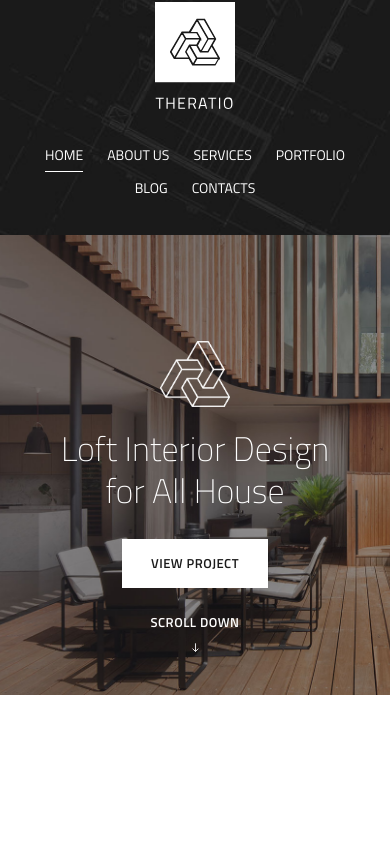
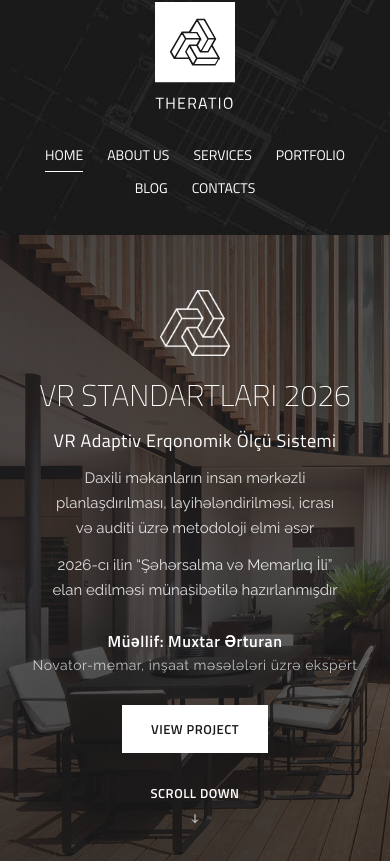
Before and after one commit to feyruzalizada/VRprogect, a Next.js app: page / in a window 390 px wide. Shown: the part 1290-2151 px from the top of the page. Before the commit the page ends 1985 px from the top, so only its background shows below. Built offline with nearby package versions, Linux system fonts and the light colour scheme.

Commit message:
Put the VR standards text in the showcase section

```diff
--- a/src/components/SideNavShowcase.module.css
+++ b/src/components/SideNavShowcase.module.css
@@ -80,6 +80,19 @@
   opacity: 1;
 }
 
+.stage::after {
+  content: "";
+  position: absolute;
+  inset: 0;
+  z-index: 1;
+  background: linear-gradient(
+    180deg,
+    rgba(26, 26, 26, 0.5) 0%,
+    rgba(26, 26, 26, 0.35) 45%,
+    rgba(26, 26, 26, 0.6) 100%
+  );
+}
+
 .content {
   position: relative;
   z-index: 2;
@@ -99,14 +112,54 @@
 .heading {
   margin: 0;
   font-family: var(--font-titillium), sans-serif;
-  font-size: 90px;
+  font-size: 72px;
   font-weight: 200;
-  line-height: 100px;
+  line-height: 80px;
   color: #fff;
 }
 
+.subtitle {
+  margin: 14px 0 0;
+  font-family: var(--font-titillium), sans-serif;
+  font-size: 24px;
+  font-weight: 400;
+  line-height: 34px;
+  letter-spacing: 0.5px;
+  color: #fff;
+}
+
+.description {
+  max-width: 820px;
+  text-wrap: balance;
+  margin: 12px 0 0;
+  font-family: var(--font-raleway), sans-serif;
+  font-size: 16px;
+  font-weight: 400;
+  line-height: 28px;
+  color: rgba(255, 255, 255, 0.85);
+}
+
+.author {
+  margin: 26px 0 0;
+  font-family: var(--font-titillium), sans-serif;
+  font-size: 16px;
+  font-weight: 600;
+  line-height: 24px;
+  letter-spacing: 0.5px;
+  color: #fff;
+}
+
+.authorRole {
+  display: block;
+  font-family: var(--font-raleway), sans-serif;
+  font-size: 14px;
+  font-weight: 400;
+  line-height: 24px;
+  color: rgba(255, 255, 255, 0.7);
+}
+
 .button {
-  margin-top: 43px;
+  margin-top: 34px;
   padding: 18px 41px;
   border: 1px solid #fff;
   background-color: #fff;
@@ -154,8 +207,13 @@
 
 @media (max-width: 1240px) {
   .heading {
-    font-size: 72px;
-    line-height: 80px;
+    font-size: 58px;
+    line-height: 66px;
+  }
+
+  .subtitle {
+    font-size: 21px;
+    line-height: 30px;
   }
 }
 
@@ -195,19 +253,37 @@
   }
 
   .stage {
-    min-height: 560px;
+    flex-direction: column;
+    min-height: 0;
+    padding: 70px 0 45px;
+  }
+
+  .scroll {
+    position: static;
+    margin-top: 34px;
+    transform: none;
   }
 
   .heading {
-    font-size: 55px;
-    line-height: 62px;
+    font-size: 46px;
+    line-height: 54px;
   }
 }
 
 @media (max-width: 575px) {
   .heading {
-    font-size: 34px;
-    line-height: 42px;
+    font-size: 30px;
+    line-height: 38px;
+  }
+
+  .subtitle {
+    font-size: 18px;
+    line-height: 26px;
+  }
+
+  .description {
+    font-size: 15px;
+    line-height: 25px;
   }
 
   .mark {
@@ -221,6 +297,6 @@
   }
 
   .stage {
-    min-height: 460px;
+    padding: 55px 0 35px;
   }
 }
--- a/src/components/SideNavShowcase.tsx
+++ b/src/components/SideNavShowcase.tsx
@@ -67,10 +67,26 @@ export default function SideNavShowcase() {
           />
 
           <h2 className={styles.heading}>
-            {sideNav.heading[0]}
-            <br />
-            {sideNav.heading[1]}
+            {sideNav.heading.map((line, index) => (
+              <span key={line}>
+                {index > 0 && <br />}
+                {line}
+              </span>
+            ))}
           </h2>
+
+          <p className={styles.subtitle}>{sideNav.subtitle}</p>
+
+          {sideNav.description.map((line) => (
+            <p key={line} className={styles.description}>
+              {line}
+            </p>
+          ))}
+
+          <p className={styles.author}>
+            {sideNav.author}
+            <span className={styles.authorRole}>{sideNav.authorRole}</span>
+          </p>
 
           <Link href={sideNav.ctaHref} className={styles.button}>
             {sideNav.ctaLabel}
--- a/src/content/sidenav.ts
+++ b/src/content/sidenav.ts
@@ -9,6 +9,10 @@ export interface SideNavContent {
   slides: string[];
   mark: string;
   heading: string[];
+  subtitle: string;
+  description: string[];
+  author: string;
+  authorRole: string;
   ctaLabel: string;
   ctaHref: string;
   scrollLabel: string;
@@ -27,7 +31,14 @@ export const sideNav: SideNavContent = {
   ],
   slides: ["/images/slideshow1-home6.jpg", "/images/slideshow2-home6.jpg"],
   mark: "/images/logo-home6.png",
-  heading: ["Loft Interior Design", "for All House"],
+  heading: ["VR STANDARTLARI 2026"],
+  subtitle: "VR Adaptiv Erqonomik Ölçü Sistemi",
+  description: [
+    "Daxili məkanların insan mərkəzli planlaşdırılması, layihələndirilməsi, icrası və auditi üzrə metodoloji elmi əsər",
+    "2026-cı ilin “Şəhərsalma və Memarlıq İli” elan edilməsi münasibətilə hazırlanmışdır",
+  ],
+  author: "Müəllif: Muxtar Ərturan",
+  authorRole: "Novator-memar, inşaat məsələləri üzrə ekspert",
   ctaLabel: "View Project",
   ctaHref: "#",
   scrollLabel: "Scroll Down",
```
